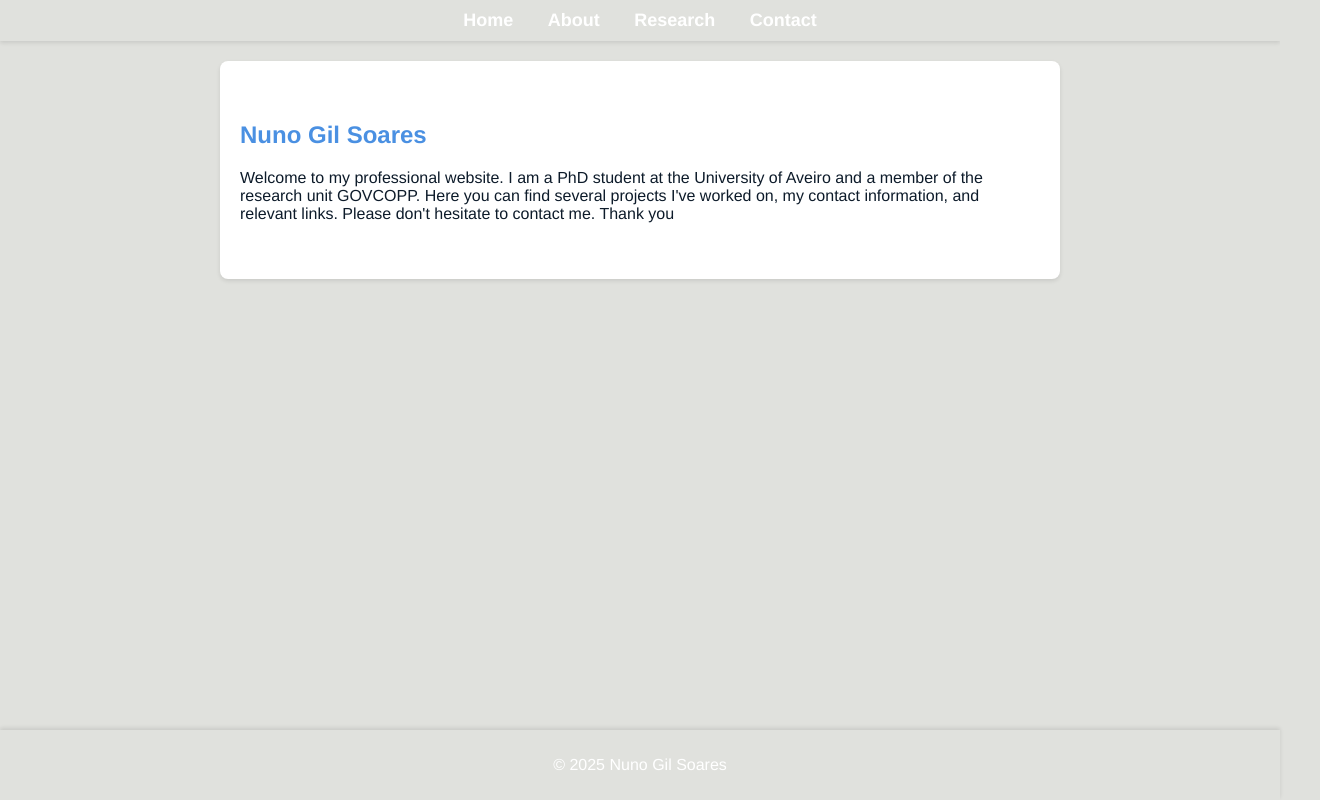
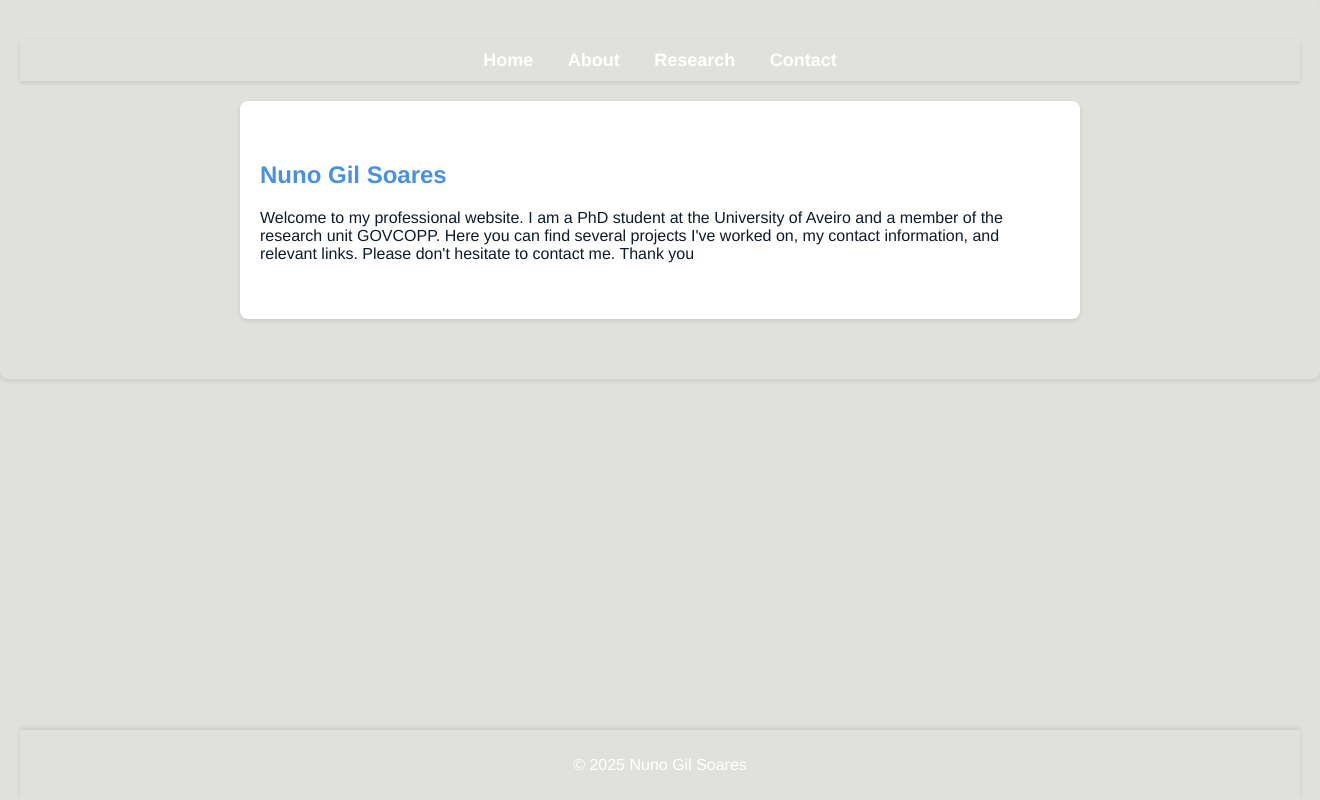
Before and after one commit to nunogcsoares/Nuno-Gil-Soares-professional-website, a plain HTML site: page index.html in a window 1280 px wide. Shown: the whole page, 1320 px wide, since content can reach past the window. Drawn offline with Linux system fonts and the light colour scheme.

Commit message:
Update styles.css

```diff
--- a/styles.css
+++ b/styles.css
@@ -1,9 +1,12 @@
 body {
     font-family: 'Helvetica Neue', Arial, sans-serif;
     margin: 0;
-    padding: 0;
+    padding: 40px 20px;
     background-color: #E0E1DD;
     color: #0D1B2A;
+    border-radius: 8px;
+    box-shadow: 0 2px 4px rgba(0, 0, 0, 0.1);
+    width: 100%;
 }
 
 header {
@@ -11,6 +14,7 @@ header {
     color: #E0E1DD;
     padding: 10px 0;
     box-shadow: 0 2px 4px rgba(0, 0, 0, 0.1);
+    text-align: left;
 }
 
 nav ul {
```
